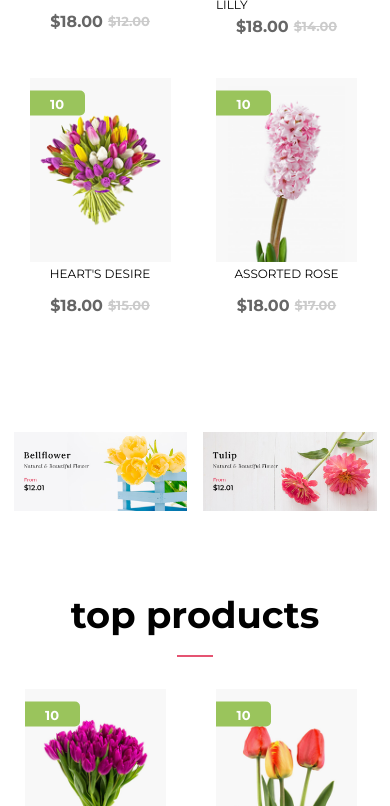
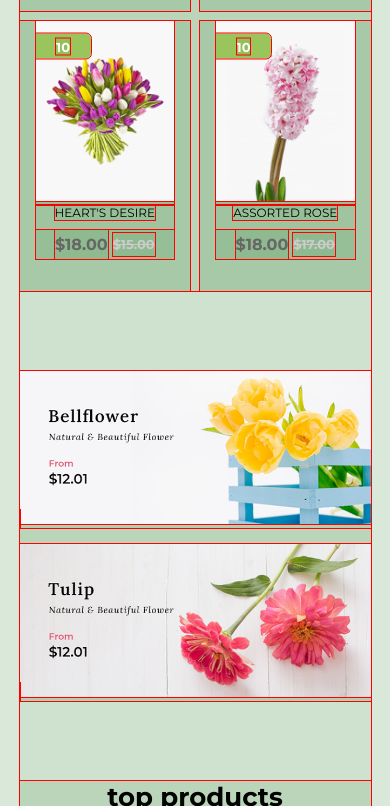
Before and after one commit to Pos-cmd/Edpage_Fiama, a plain HTML site: page index.html in a window 390 px wide. Shown: the part 2999-3805 px from the top of the page. Drawn offline with Linux system fonts and the light colour scheme.

Commit message:
Fix: Debordement sur les mobile de taille S

```diff
--- a/index.html
+++ b/index.html
@@ -416,7 +416,6 @@
         <h2 class="card__section-title">
           new arrival items
 
-          <hr />
         </h2>
         <ul class="card__items"></ul>
       </div>
@@ -434,7 +433,6 @@
         <h2 class="card__section-title">
           top products
 
-          <hr />
         </h2>
         <ul class="card__items row"></ul>
         </ul>
@@ -450,7 +448,6 @@
         <h2 class="blog__section-title">
           latest news
 
-          <hr />
         </h2>
         <ul class="blog__items">
           <li class="blog__item" itemprop="blogPost" itemscope itemtype="http://schema.org/BlogPosting">
--- a/sass/_general.scss
+++ b/sass/_general.scss
@@ -3,8 +3,8 @@
   margin: 0;
   padding: 0;
   box-sizing: border-box;
-  // background-color: rgb(0 100 0 / 0.05);
-  // outline: 1px solid red;
+  background-color: rgb(0 100 0 / 0.05);
+  outline: 1px solid red;
   font-family: "Montserrat", "Sans-serif";
 }
 
@@ -206,7 +206,8 @@ a {
   background: #fff;
   top: 0;
   left: 0;
-  width: 400px;
+  max-width: 400px;
+  width: 100%;
   opacity: 0;
   display: none;
   height: 100vh;
@@ -216,7 +217,7 @@ a {
   &__items {
     display: flex;
     flex-direction: column;
-    width: 20rem;
+    width: 90%;
     height: 42.0625rem;
     align-items: start;
     margin: auto;
@@ -438,7 +439,8 @@ a {
 }
 
 .nav-aside--cart {
-  width: 400px;
+  max-width: 400px;
+  width: 100%;
   height: 100vh;
   opacity: 0;
   background-color: #fff;
--- a/sass/_responsive.scss
+++ b/sass/_responsive.scss
@@ -71,11 +71,9 @@
 
   .nav-top {
     height: 100%;
-
   }
 
-  .burger{
-
+  .burger {
     span {
       cursor: pointer;
       content: "";
@@ -130,10 +128,6 @@
       opacity: 0;
       width: 1px;
     }
-
-
-
-
   }
 
   .hero-text__title {
@@ -186,6 +180,9 @@
         margin-top: 0;
         display: flex;
         justify-content: center;
+        .banner__item{
+          width: 100%;
+        }
       }
     }
 
@@ -247,7 +244,7 @@
   .banner {
     &__items {
       &--two {
-        grid-template-columns: 1fr;
+        flex-direction: column;
       }
     }
   }
@@ -340,21 +337,39 @@
     &__items {
       gap: 2rem;
     }
-  }
 
-  .banner__item {
-    width: 363px;
+    &__section-title {
+      line-height: normal;
+      font-size: 26px;
+
+      &::after {
+        content: "";
+        height: 3px;
+        width: 20%;
+        margin-top: 0.5rem;
+        background: red;
+      }
+    }
   }
 
   .card {
-    &__item {
-      width: 173px;
-    }
-
     &__items {
       gap: 10px;
       &--row {
         gap: 10px;
+      }
+    }
+
+    &__section-title {
+      line-height: normal;
+      font-size: 26px;
+
+      &::after {
+        content: "";
+        height: 3px;
+        width: 20%;
+        margin-top: 0.5rem;
+        background: red;
       }
     }
   }
@@ -390,12 +405,12 @@
     }
   }
 
-  .feature__items {
-    width: 363px;
+  .feature {
+    width: 90%;
   }
 
   .main__container {
-    width: 363px;
+    width: 90%;
   }
 
   .footer-bottom__container {
```
Also changed, not shown: dist/css/style.css, 1 other file.
